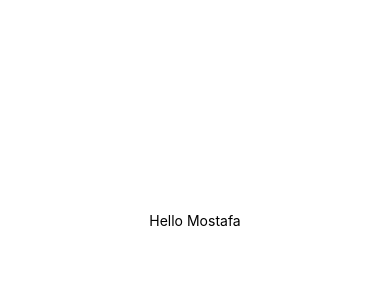
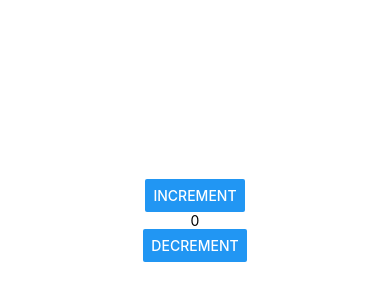
Before and after one commit to hossamnasser938/RNCourseProject, a React Native app: screen / in a window 390 px wide. Shown: the part 202-502 px from the top of the page. Built offline with nearby package versions, Linux system fonts and the light colour scheme.

Commit message:
Module 4 _ Lesson 15

```diff
--- a/App.js
+++ b/App.js
@@ -1,12 +1,12 @@
 import React from 'react';
 import {View, Text, StyleSheet} from 'react-native';
-import {Greeting} from './src/components/PlayAround/FunctionalGreeting';
+import {Counter} from './src/components/PlayAround/Counter';
 
 class App extends React.Component {
   render() {
     return (
       <View style={styles.container}>
-        <Greeting name="Mostafa" />
+        <Counter />
       </View>
     );
   }
--- a/src/components/PlayAround/Counter.js
+++ b/src/components/PlayAround/Counter.js
@@ -3,6 +3,7 @@ import {View, Button, Text} from 'react-native';
 
 export class Counter extends React.Component {
   constructor(props) {
+    console.log('constructor');
     super(props);
 
     this.state = {
@@ -11,6 +12,22 @@ export class Counter extends React.Component {
 
     this.incrementHandler = this.incrementHandler.bind(this);
     this.decrementHandler = this.decrementHandler.bind(this);
+  }
+
+  componentDidMount() {
+    console.log('componentDidMount');
+  }
+
+  shouldComponentUpdate(prevProps, prevState) {
+    return false;
+  }
+
+  componentDidUpdate(prevProps, prevState) {
+    console.log('componentDidUpdate');
+  }
+
+  componentWillUnmount() {
+    console.log('componentWillUnmount');
   }
 
   incrementHandler() {
@@ -22,6 +39,8 @@ export class Counter extends React.Component {
   }
 
   render() {
+    console.log('render');
+
     return (
       <View style={{alignItems: 'center'}}>
         <Button title="Increment" onPress={this.incrementHandler} />
```
